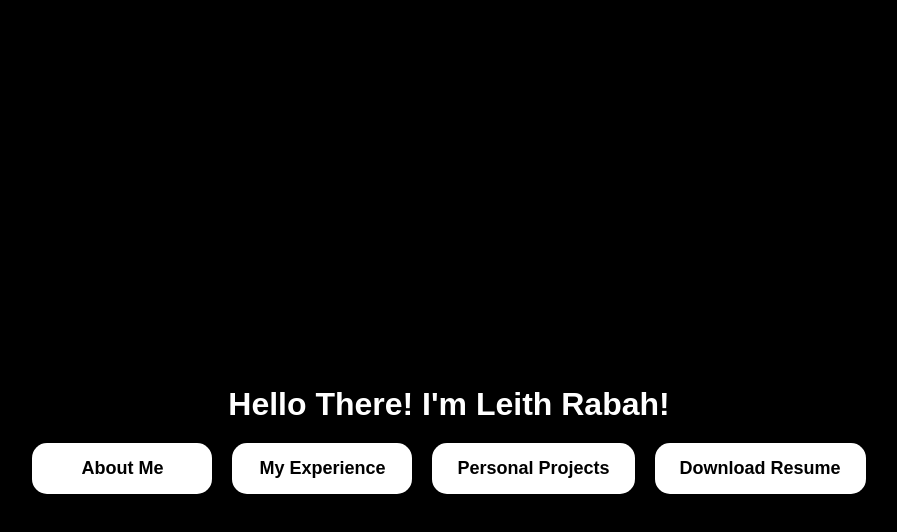
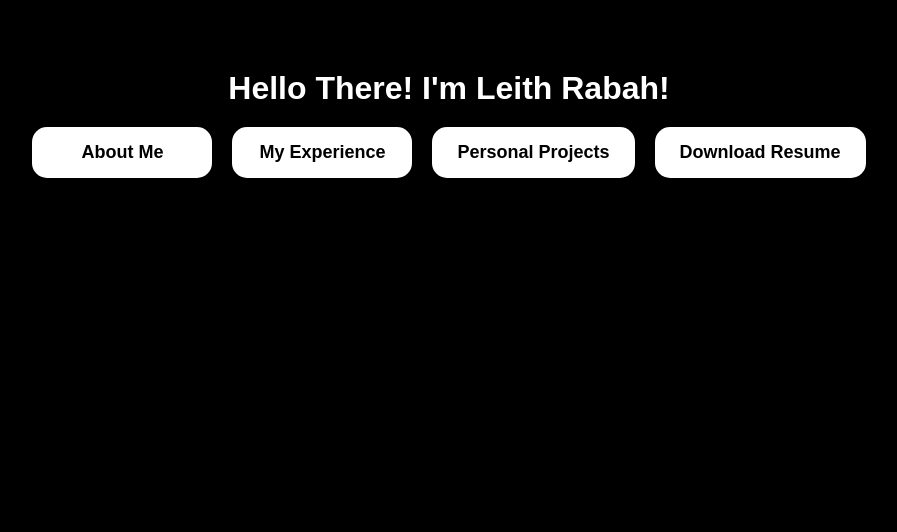
Before and after one commit to Latharius/Portfolio, a React (Vite) app: page / in a window 1280 px wide. Shown: the top 532 px of the page, without its empty margins (191-1088 px from the left). Built offline with nearby package versions, Linux system fonts and the light colour scheme.

Commit message:
positioning : center -> top

```diff
--- a/src/App.css
+++ b/src/App.css
@@ -3,7 +3,7 @@
   display: flex;
   flex-direction: column;
   align-items: center;
-  justify-content: center;
+  /*justify-content: center;*/
   min-height: 100vh;
   padding-top: 100px;
 }
@@ -20,6 +20,7 @@
 /* Buttons section */
 .buttons_card {
   display: flex;
+  position: relative;
   justify-content: center;
   gap: 20px;
   margin-bottom: 40px;
@@ -50,17 +51,18 @@ button {
   display: flex;
   flex-direction: column;
   align-items: center;
-  justify-content: center;
   width: 80%;
   overflow: hidden;
   transition: opacity 0.5s ease-in-out, padding 0.5s ease-in-out;
   opacity: 0;
   padding: 0;
+  z-index: -100;
 }
 
 .text_box_wrapper.open {
   opacity: 1;
   padding: 10px;
+  flex-direction: column-reverse;
 }
 
 .text_box {
```
